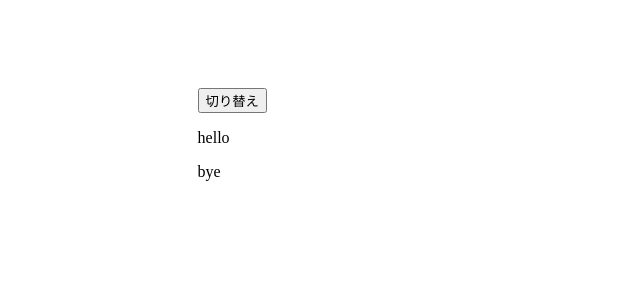
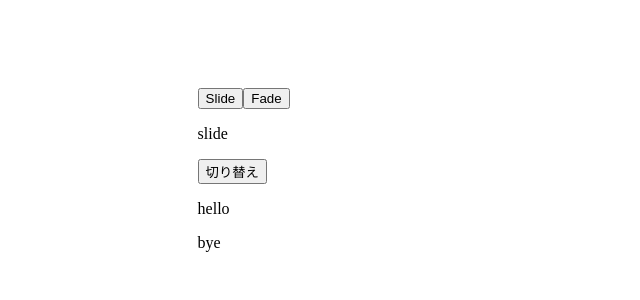
Before and after one commit to YukiIshizaki0525/udemy_vuejs2021, a Vue app: page / in a window 1280 px wide. Shown: the top 300 px of the page, without its empty margins (0-640 px from the left). Built offline with nearby package versions, Linux system fonts and the light colour scheme.

Commit message:
12-169完了

```diff
--- a/public/index.html
+++ b/public/index.html
@@ -5,6 +5,10 @@
     <meta http-equiv="X-UA-Compatible" content="IE=edge" />
     <meta name="viewport" content="width=device-width,initial-scale=1.0" />
     <link rel="icon" href="<%= BASE_URL %>favicon.ico" />
+    <link
+      rel="stylesheet"
+      href="https://cdnjs.cloudflare.com/ajax/libs/animate.css/3.7.2/animate.min.css"
+    />
     <title><%= htmlWebpackPlugin.options.title %></title>
   </head>
   <body>
--- a/src/App.vue
+++ b/src/App.vue
@@ -1,10 +1,14 @@
 <template>
   <div class="main">
+    <button @click="myAnimation = 'silde'">Slide</button>
+    <button @click="myAnimation = 'fade'">Fade</button>
+    <p>{{ myAnimation }}</p>
+
     <button @click="show = !show">切り替え</button>
-    <transition name="fade" appear>
+    <transition :name="myAnimation" appear type="animation" enter-class="" enter-active-class="animated bounce" enter-to-class="" leave-class="" leave-to-class="">
       <p v-if="show">hello</p>
     </transition>
-    <transition name="slide" type="animation" appear>
+    <transition :name="myAnimation">
       <p v-if="show">bye</p>
     </transition>
   </div>
@@ -14,7 +18,8 @@
 export default {
   data(){
     return {
-      show: true
+      show: true,
+      myAnimation: 'slide'
     }
   }
 }
```
Also changed, not shown: 1 other file (tests, documents, lock files or other folders).
